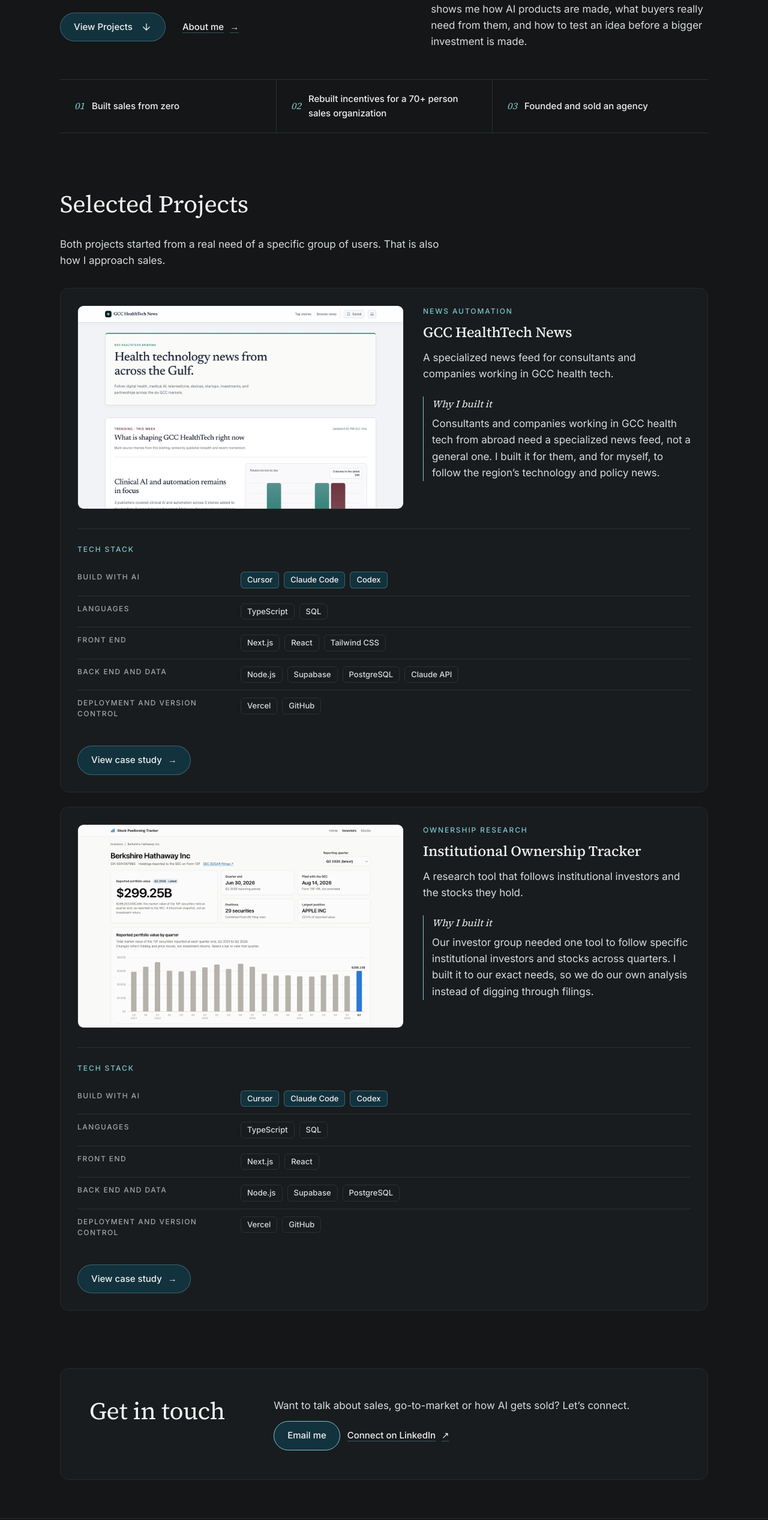
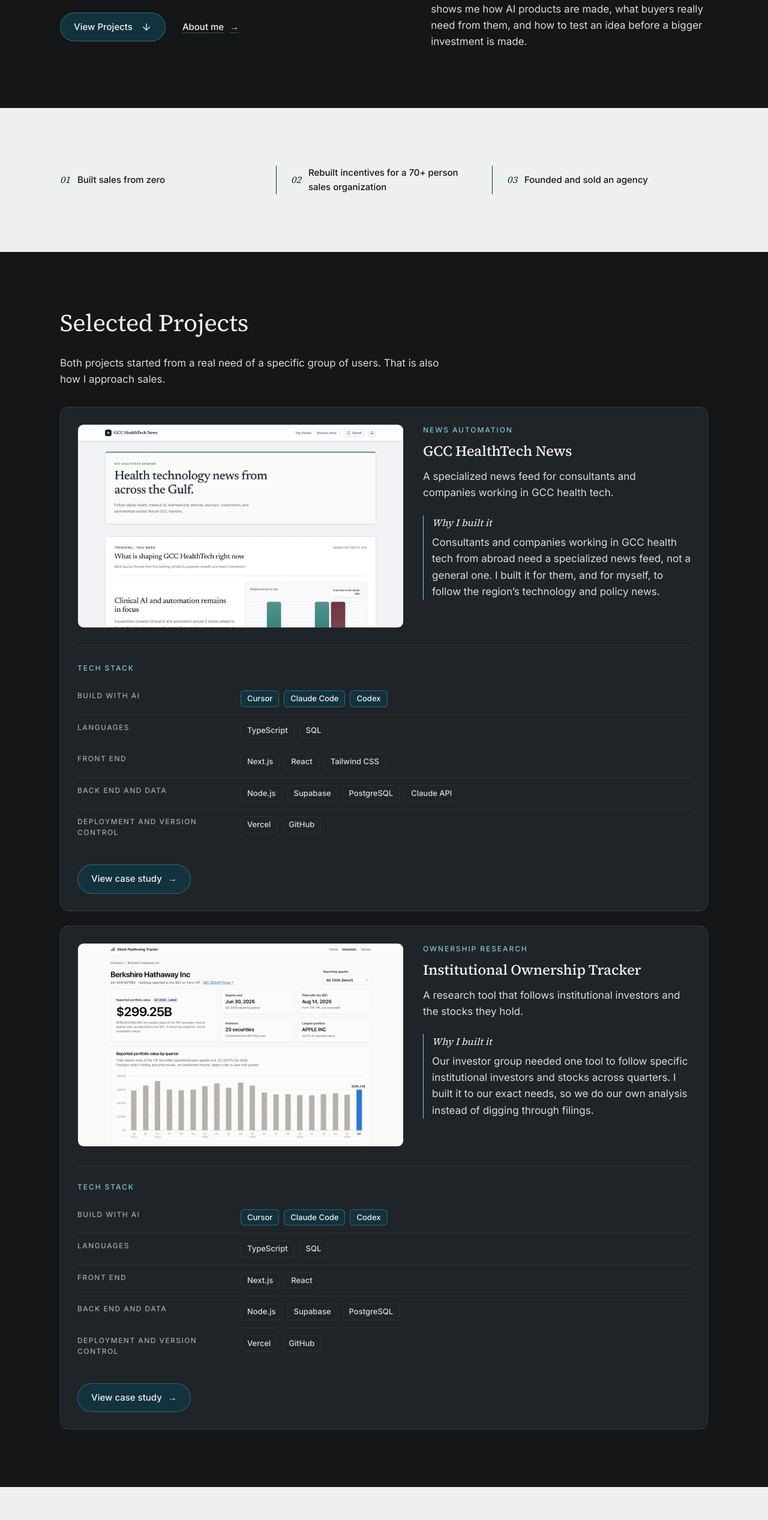
Before and after one commit to Bazian-io/portfolio, a Next.js app: page / in a window 1280 px wide. Shown: the part 263-2797 px from the top of the page at 60% size. Built offline with nearby package versions, Linux system fonts and the light colour scheme; no server answers.

Commit message:
First batch of 2.0

```diff
--- a/app/components/case-study-navigation.tsx
+++ b/app/components/case-study-navigation.tsx
@@ -62,7 +62,7 @@ export default function CaseStudyNavigation() {
       aria-label="Case study sections"
       ref={navRef}
     >
-      <ul>
+      <ul className="container">
         {sections.map(({ id, label }) => (
           <li key={id}>
             <a
--- a/app/components/contact-section.tsx
+++ b/app/components/contact-section.tsx
@@ -1,9 +1,9 @@
 import { profile } from "../data/profile";
 
-export default function ContactSection({ className = "" }: { className?: string }) {
+export default function ContactSection() {
   return (
     <section
-      className={`contact-section ${className}`}
+      className="contact-section band--light"
       aria-labelledby="contact-heading"
     >
       <h2 id="contact-heading">Get in touch</h2>
--- a/app/components/selected-projects.tsx
+++ b/app/components/selected-projects.tsx
@@ -45,7 +45,7 @@ export default function SelectedProjects({
 
   return (
     <section
-      className="selected-projects"
+      className="selected-projects container"
       id="projects"
       aria-labelledby="selected-projects-heading"
       tabIndex={-1}
--- a/app/components/tools-section.tsx
+++ b/app/components/tools-section.tsx
@@ -28,7 +28,7 @@ export default function ToolsSection() {
   }).catch(() => {});
   // #endregion
   return (
-    <section className="tools-section" aria-labelledby="tools-heading">
+    <section className="tools-section container" aria-labelledby="tools-heading">
       <header className="tools-header">
         <h2 id="tools-heading">Tools I work with</h2>
         <p>
--- a/app/data/theme.json
+++ b/app/data/theme.json
@@ -1,7 +1,9 @@
 {
   "--bg": "#141617",
   "--surface": "#191C1E",
+  "--surface-raised": "#1F2428",
   "--border": "#262A2D",
+  "--border-raised": "#343B41",
   "--hair": "#2B3033",
   "--text": "#F1F2F1",
   "--soft": "#D9DCDC",
--- a/app/globals.css
+++ b/app/globals.css
@@ -2,6 +2,7 @@
   /* Palette: app/data/theme.json, applied as CSS variables on html. */
   color-scheme: dark;
   --page-gutter: 16px;
+  --content-width: min(1080px, 100% - var(--page-gutter) * 2);
   --section-space: 64px;
   --card-padding: 22px;
   --hero-size: 40px;
@@ -36,7 +37,6 @@
   --font-weight-semibold: 600;
   --header-min-height: 64px;
   --control-min-height: 44px;
-  --contact-padding: var(--space-8);
   --achievement-columns: minmax(0, 1fr);
   --building-columns: minmax(0, 1fr);
   --project-card-columns: minmax(0, 1fr);
@@ -103,8 +103,30 @@ button {
 }
 
 .container {
-  width: min(1080px, calc(100% - var(--page-gutter) * 2));
+  width: var(--content-width);
   margin-inline: auto;
+}
+
+.band--light {
+  --bg: #EEF0EF;
+  --text: #141617;
+  --soft: #3B4246;
+  --muted: #5E666B;
+  --border: #D6DADA;
+  --hair: #D6DADA;
+  --surface: #FFFFFF;
+  --tint: #12323E;
+  --tint-soft: rgba(18, 50, 62, .35);
+  color-scheme: light;
+  padding-block: var(--section-space);
+  padding-inline: calc((100% - var(--content-width)) / 2);
+  background: var(--bg);
+  color: var(--soft);
+}
+
+.band--light :focus-visible {
+  outline: 2px solid var(--tint);
+  outline-offset: 3px;
 }
 
 .skip-link {
@@ -228,18 +250,14 @@ button {
   padding-block: 64px;
 }
 
-.main-content:has(> .home) {
-  padding-block: 64px;
-  padding-top: 48px;
-}
-
-.main-content:has(> .about) {
-  padding-top: 48px;
+.main-content:has(> .home, > .about) {
+  padding-block: 48px 0;
 }
 
 .hero {
   display: grid;
   gap: 32px;
+  margin-bottom: var(--section-space);
 }
 
 .hero-identity,
@@ -305,15 +323,10 @@ button {
 
 .hero-proof-points {
   display: grid;
-  grid-column: 1 / -1;
   grid-template-columns: minmax(0, 1fr);
-  grid-auto-rows: 1fr;
-  gap: 0;
-  margin: 16px 0 0;
+  margin: 0;
   padding: 0;
   list-style: none;
-  border-top: 1px solid var(--hair);
-  border-bottom: 1px solid var(--hair);
   counter-reset: proof;
 }
 
@@ -321,15 +334,20 @@ button {
   display: flex;
   align-items: center;
   min-width: 0;
-  padding: 20px 0;
-  border: 0;
-  border-radius: 0;
-  background: transparent;
+  padding-block: var(--space-4);
   color: var(--text);
   font-weight: var(--font-weight-medium);
   gap: 12px;
   font-size: 15px;
   counter-increment: proof;
+}
+
+.hero-proof-points li:first-child {
+  padding-block-start: 0;
+}
+
+.hero-proof-points li:last-child {
+  padding-block-end: 0;
 }
 
 .hero-actions {
@@ -389,10 +407,13 @@ button {
   scroll-margin-top: 2rem;
 }
 
-.hero + .selected-projects {
-  margin-top: var(--section-space);
-  padding-top: 0;
-  border-top: 0;
+.home > .selected-projects,
+.about-content > .container {
+  padding-block: var(--section-space);
+}
+
+.about-content > .container + .container {
+  padding-block-start: 0;
 }
 
 .section-heading {
@@ -415,19 +436,25 @@ button {
   line-height: 1.6;
 }
 
+.project-card,
+.related-project-link {
+  overflow: hidden;
+  border: 1px solid var(--border-raised);
+  border-radius: var(--radius-card);
+  background: var(--surface-raised);
+}
+
 .project-card {
   display: flex;
   flex-direction: column;
-  overflow: hidden;
-  border: 1px solid var(--border);
-  border-radius: 14px;
-  background: var(--surface);
   padding: var(--card-padding);
 }
 
-.project-card:hover,
-.project-card:focus-within {
-  border-color: var(--hair);
+@media (hover: hover) {
+  .project-card:hover,
+  .related-project-link:hover {
+    border-color: #46505A;
+  }
 }
 
 .project-card:focus-within {
@@ -854,22 +881,10 @@ button {
 .contact-section {
   display: grid;
   gap: var(--space-6);
-  padding-block: var(--space-0);
-}
-
-.contact-section {
-  padding: var(--contact-padding);
-  border: var(--hairline-width) solid var(--border);
-  border-radius: var(--radius-card);
-  background: var(--surface);
 }
 
 .contact-section-body p {
   color: var(--soft);
-}
-
-.about-contact {
-  margin-top: var(--section-space);
 }
 
 .about-section h2,
@@ -998,7 +1013,6 @@ button {
 }
 
 .about-content > .tools-section {
-  padding-block: var(--space-0);
   border-top: var(--space-0);
 }
 
@@ -1040,10 +1054,6 @@ button {
   margin: var(--space-3) var(--space-0) var(--space-0);
   padding: 0;
   list-style: none;
-}
-
-.home-contact {
-  margin-top: var(--section-space);
 }
 
 .contact-link {
@@ -1202,7 +1212,7 @@ button {
   z-index: 2;
   top: 0;
   margin-top: 1.75rem;
-  padding: 0.5rem;
+  padding-block: 0.5rem;
   border: 0;
   border-radius: 0;
   background: var(--bg);
@@ -1214,7 +1224,7 @@ button {
   display: flex;
   flex-wrap: wrap;
   gap: 0.25rem;
-  margin: 0;
+  margin-block: 0;
   padding: 0;
   list-style: none;
 }
@@ -1398,16 +1408,24 @@ button {
   max-width: none;
 }
 
-.case-study-sections {
-  margin-top: var(--section-space);
+.case-study-media {
+  padding-bottom: var(--section-space);
 }
 
 .case-study-section {
   display: grid;
   gap: 1rem;
-  padding-block: 32px 0;
-  border-top: 1px solid var(--hair);
   scroll-margin-top: var(--case-study-scroll-offset, 6rem);
+}
+
+.case-study-section + .case-study-section {
+  margin-top: var(--section-space);
+  padding-top: var(--space-8);
+  border-top: 1px solid var(--tint);
+}
+
+.band--light + .case-study-section {
+  margin-top: var(--section-space);
 }
 
 .case-study-section h2 {
@@ -1479,6 +1497,11 @@ a.project-resource-primary:hover {
   border-color: var(--tint);
   background: var(--petrol-hover);
   color: var(--text);
+}
+
+.band--light a:is(.hero-button, .contact-link-primary, .project-resource-primary) {
+  border: 0;
+  color: #F1F2F1;
 }
 
 .project-resource-label {
@@ -1599,15 +1622,6 @@ a.project-resource-primary:hover {
 .related-project-link {
   display: grid;
   grid-template-columns: minmax(0, 1fr);
-  overflow: hidden;
-  border: 1px solid var(--border);
-  border-radius: 14px;
-  background: var(--surface);
-}
-
-.related-project-link:hover,
-.related-project-link:focus-visible {
-  border-color: var(--tint);
 }
 
 .related-project-content {
@@ -1785,8 +1799,7 @@ a.project-resource-primary:hover {
   .contact-link,
   .case-study-navigation a,
   .screenshot-control,
-  .screenshot-enlarge-label,
-  .related-project-link {
+  .screenshot-enlarge-label {
     transition:
       color 150ms ease,
       background-color 150ms ease,
@@ -1800,21 +1813,24 @@ a.project-resource-primary:hover {
       border-color 150ms ease;
   }
 
-  .project-card {
-    transition: border-color 150ms ease;
+  .project-card,
+  .related-project-link {
+    transition: transform 200ms ease-out, border-color 200ms ease-out;
   }
 
   .project-card-action span {
     transition: transform 180ms ease;
   }
 
-
   .project-card:focus-within .project-card-action span {
     transform: translateX(4px);
   }
 
-  @media (hover: hover) and (pointer: fine) {
-
+  @media (hover: hover) {
+    .project-card:hover,
+    .related-project-link:hover {
+      transform: translateY(-4px);
+    }
 
     .project-card:hover .project-card-action span {
       transform: translateX(4px);
@@ -1823,6 +1839,10 @@ a.project-resource-primary:hover {
 }
 
 @media (max-width: 40rem) {
+  .home > .selected-projects {
+    scroll-margin-top: var(--header-min-height);
+  }
+
   .project-card .project-card-action {
     align-self: stretch;
     justify-self: stretch;
@@ -1895,12 +1915,7 @@ h3 {
 }
 
 .hero-proof-points li + li {
-  border-top: 1px solid var(--hair);
-}
-
-.about-content > * + *,
-.case-study-section + .case-study-section {
-  margin-top: var(--section-space);
+  border-top: 1px solid var(--tint);
 }
 
 .tools-grid .tools-group h3,
@@ -1923,12 +1938,17 @@ h3 {
 
 @media (min-width: 48rem) {
   .hero-proof-points li {
-    padding: 20px 24px;
+    padding: 0 var(--space-6) 0 0;
   }
 
   .hero-proof-points li + li {
     border-top: 0;
-    border-left: 1px solid var(--hair);
+    border-left: 1px solid var(--tint);
+    padding-left: var(--space-6);
+  }
+
+  .hero-proof-points li:last-child {
+    padding-right: 0;
   }
 }
 
@@ -1941,7 +1961,6 @@ h3 {
     --section-size: 40px;
     --hero-lead-size: 24px;
     --font-size-quote: 28px;
-    --contact-padding: var(--space-12);
     --achievement-columns: repeat(2, minmax(0, 1fr));
     --building-columns: repeat(3, minmax(0, 1fr));
     --project-card-columns: minmax(0, 1.22fr) minmax(0, 1fr);
--- a/app/layout.tsx
+++ b/app/layout.tsx
@@ -57,7 +57,7 @@ export default function RootLayout({ children }: { children: ReactNode }) {
         </a>
         <SiteHeader />
         <DebugCodexVisibility />
-        <main className="container main-content" id="main-content" tabIndex={-1}>
+        <main className="main-content" id="main-content" tabIndex={-1}>
           {children}
         </main>
         <footer className="site-footer">
--- a/app/page.tsx
+++ b/app/page.tsx
@@ -6,7 +6,7 @@ import { profile } from "./data/profile";
 export default function Home() {
   return (
     <div className="home">
-      <section className="hero" aria-labelledby="hero-heading">
+      <section className="hero container" aria-labelledby="hero-heading">
         <div className="hero-identity">
           <h1 id="hero-heading">{profile.name}</h1>
           <p className="hero-introduction">
@@ -42,14 +42,16 @@ export default function Home() {
             I also build my own software with AI, from market monitoring to investor research tools. Building it myself shows me how AI products are made, what buyers really need from them, and how to test an idea before a bigger investment is made.
           </p>
         </div>
+      </section>
+      <div className="band--light">
         <ul className="hero-proof-points">
           <li>Built sales from zero</li>
           <li>Rebuilt incentives for a 70+ person sales organization</li>
           <li>Founded and sold an agency</li>
         </ul>
-      </section>
+      </div>
       <SelectedProjects />
-      <ContactSection className="home-contact" />
+      <ContactSection />
     </div>
   );
 }
```
Also changed, not shown: app/about/page.tsx (+6 -6 lines), app/components/project-case-study.tsx (+8 -4 lines).
